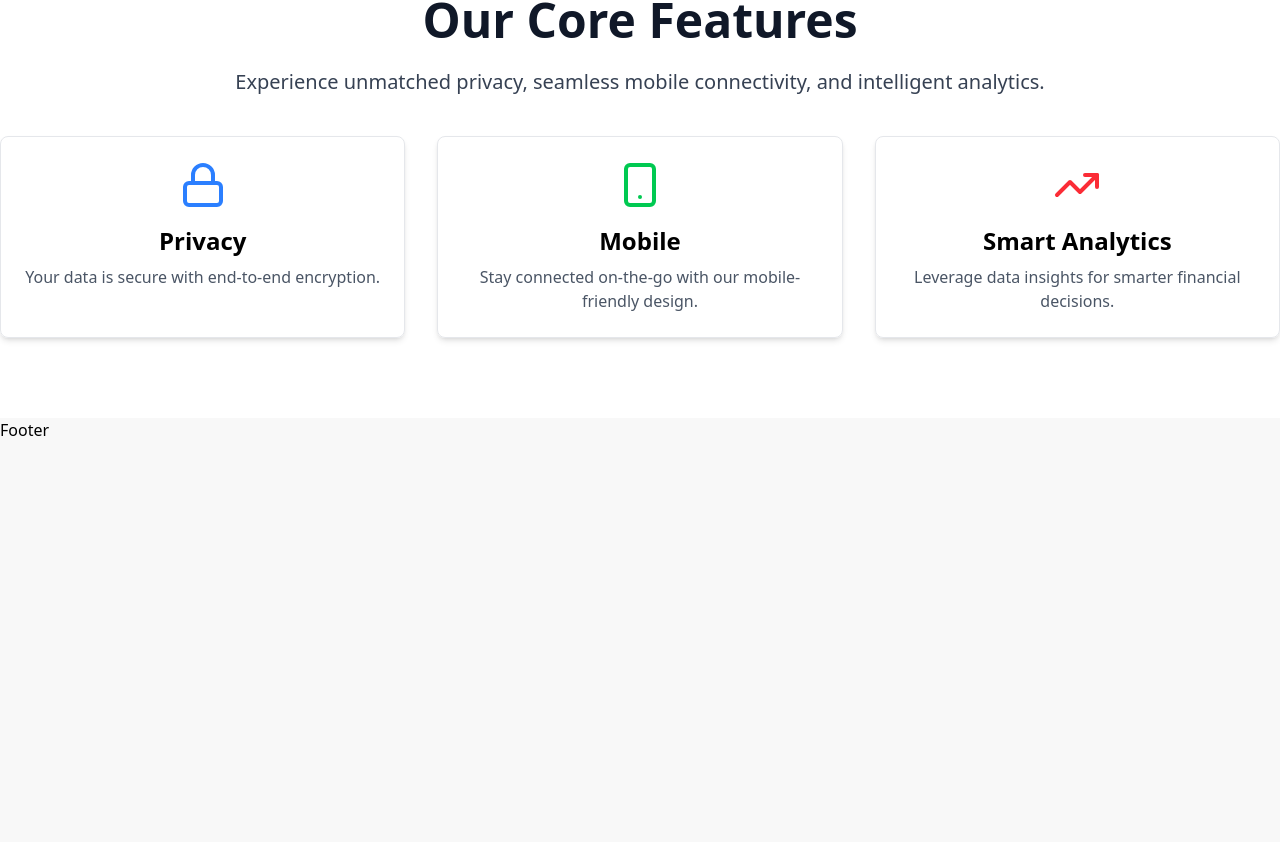
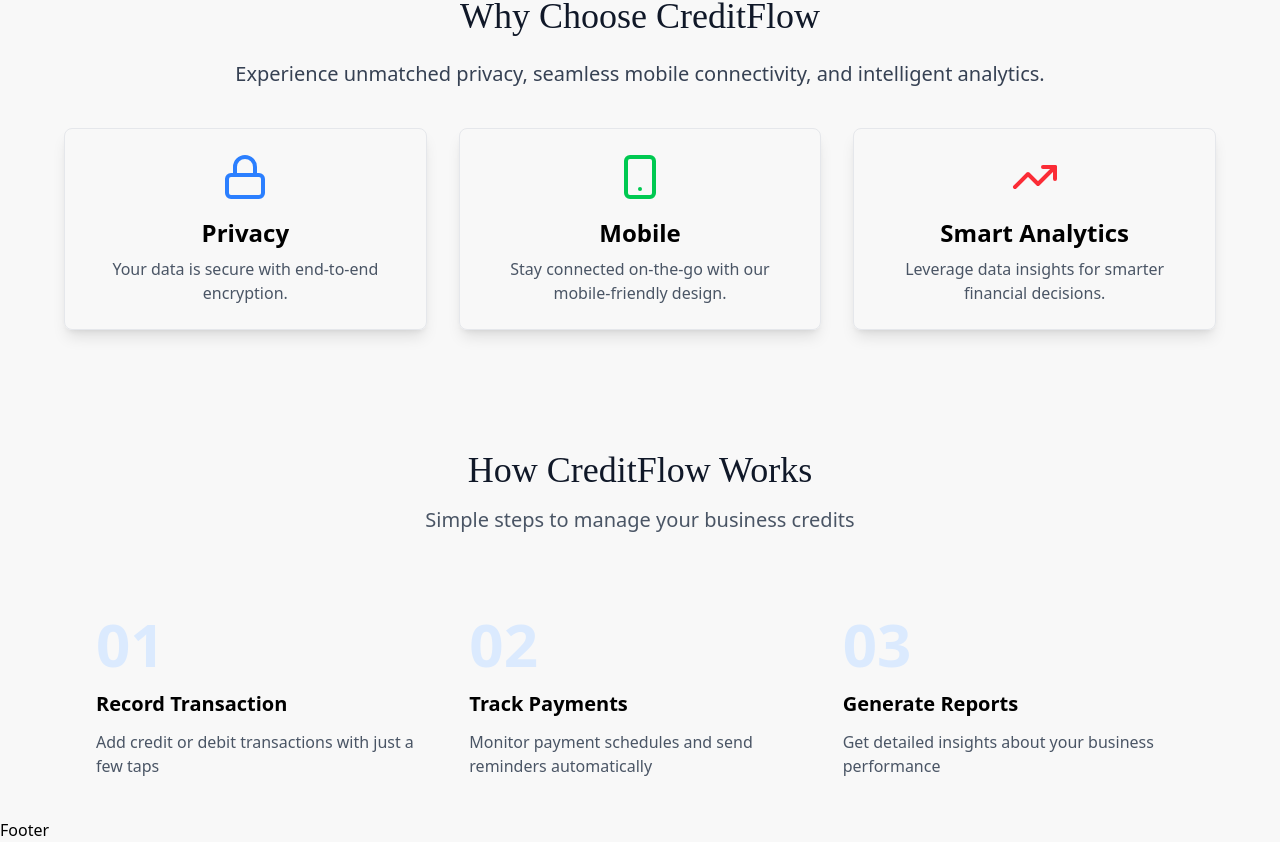
Before and after one commit to ramji023/CreditFlow, a React (Vite) app: page / in a window 1280 px wide. Shown: the part 1572-2414 px from the top of the page. Before the commit the page ends 2014 px from the top, so only its background shows below. Built offline with nearby package versions, Linux system fonts and the light colour scheme; a web font is replaced by a local one.

Commit message:
add more features on landing page

```diff
--- a/src/components/landing page/Features03.jsx
+++ b/src/components/landing page/Features03.jsx
@@ -3,11 +3,11 @@ import { Lock, Smartphone, TrendingUp } from "lucide-react";
 
 const Features03 = () => {
     return (
-        <section className="py-20 bg-white">
+        <section className="py-20 md:px-16 px-2">
             <div className="container mx-auto text-center space-y-6">
                 {/* Headline */}
-                <h2 className="text-5xl font-bold text-gray-900">
-                    Our Core Features
+                <h2 className="text-4xl font-mustard text-gray-900">
+                    Why Choose CreditFlow
                 </h2>
                 {/* Subheading */}
                 <p className="text-xl text-gray-700">
@@ -17,7 +17,7 @@ const Features03 = () => {
                 {/* Three Feature Boxes */}
                 <div className="flex flex-col md:flex-row md:justify-center md:space-x-8 space-y-8 md:space-y-0 mt-10">
                     {/* Feature Box 1: Privacy */}
-                    <div className="flex-1 border border-gray-200 p-6 rounded-lg shadow-md flex flex-col items-center">
+                    <div className="flex-1 border border-gray-200 p-6 rounded-lg shadow-lg flex flex-col items-center">
                         <Lock size={48} className="text-blue-500" />
                         <h3 className="mt-4 text-2xl font-bold">Privacy</h3>
                         <p className="mt-2 text-gray-600">
@@ -26,7 +26,7 @@ const Features03 = () => {
                     </div>
 
                     {/* Feature Box 2: Mobile */}
-                    <div className="flex-1 border border-gray-200 p-6 rounded-lg shadow-md flex flex-col items-center">
+                    <div className="flex-1 border border-gray-200 p-6 rounded-lg shadow-lg flex flex-col items-center">
                         <Smartphone size={48} className="text-green-500" />
                         <h3 className="mt-4 text-2xl font-bold">Mobile</h3>
                         <p className="mt-2 text-gray-600">
@@ -35,7 +35,7 @@ const Features03 = () => {
                     </div>
 
                     {/* Feature Box 3: Smart Analytics */}
-                    <div className="flex-1 border border-gray-200 p-6 rounded-lg shadow-md flex flex-col items-center">
+                    <div className="flex-1 border border-gray-200 p-6 rounded-lg shadow-lg flex flex-col items-center">
                         <TrendingUp size={48} className="text-red-500" />
                         <h3 className="mt-4 text-2xl font-bold">Smart Analytics</h3>
                         <p className="mt-2 text-gray-600">
--- /dev/null
+++ b/src/components/landing page/Features04.jsx
@@ -0,0 +1,45 @@
+import React from 'react'
+
+const Features04 = () => {
+    return (
+        <>
+            {/* How it Works */}
+            <section className="py-10 md:px-16 px-2">
+                <div className="max-w-7xl mx-auto px-4 sm:px-6 lg:px-8">
+                    <div className="text-center mb-20">
+                        <h2 className="text-4xl font-mustard text-gray-900 mb-4">How CreditFlow Works</h2>
+                        <p className="text-xl text-gray-600">Simple steps to manage your business credits</p>
+                    </div>
+
+                    <div className="grid md:grid-cols-3 gap-8">
+                        {[
+                            {
+                                number: "01",
+                                title: "Record Transaction",
+                                description: "Add credit or debit transactions with just a few taps"
+                            },
+                            {
+                                number: "02",
+                                title: "Track Payments",
+                                description: "Monitor payment schedules and send reminders automatically"
+                            },
+                            {
+                                number: "03",
+                                title: "Generate Reports",
+                                description: "Get detailed insights about your business performance"
+                            }
+                        ].map((step, index) => (
+                            <div key={index} className="relative">
+                                <div className="text-6xl font-bold text-blue-100 mb-4">{step.number}</div>
+                                <h3 className="text-xl font-semibold mb-3">{step.title}</h3>
+                                <p className="text-gray-600">{step.description}</p>
+                            </div>
+                        ))}
+                    </div>
+                </div>
+            </section>
+        </>
+    )
+}
+
+export default Features04
--- a/src/pages/Home.jsx
+++ b/src/pages/Home.jsx
@@ -3,6 +3,7 @@ import HeroSection from '../components/landing page/HeroSection'
 import Features01 from '../components/landing page/Features01'
 import Features02 from '../components/landing page/Features02'
 import Features03 from '../components/landing page/Features03'
+import Features04 from '../components/landing page/Features04'
 const Home = () => {
   return (
     <>
@@ -10,6 +11,7 @@ const Home = () => {
       <Features01 />
       <Features02 />
       <Features03 />
+      <Features04 />
     </>
   )
 }
```
